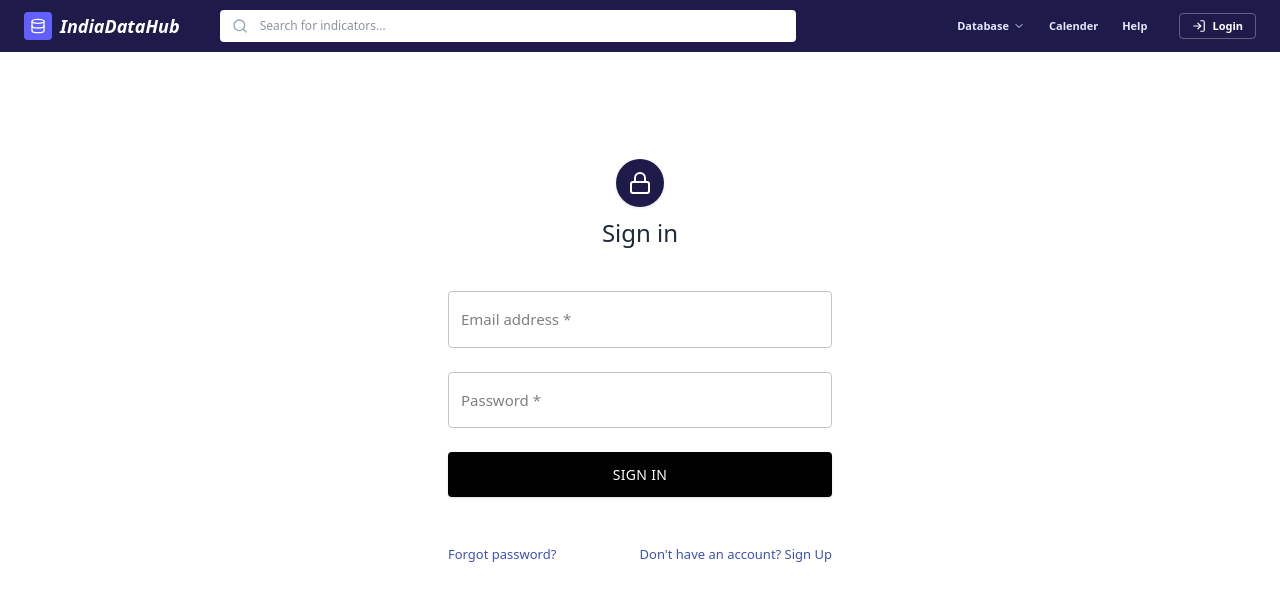
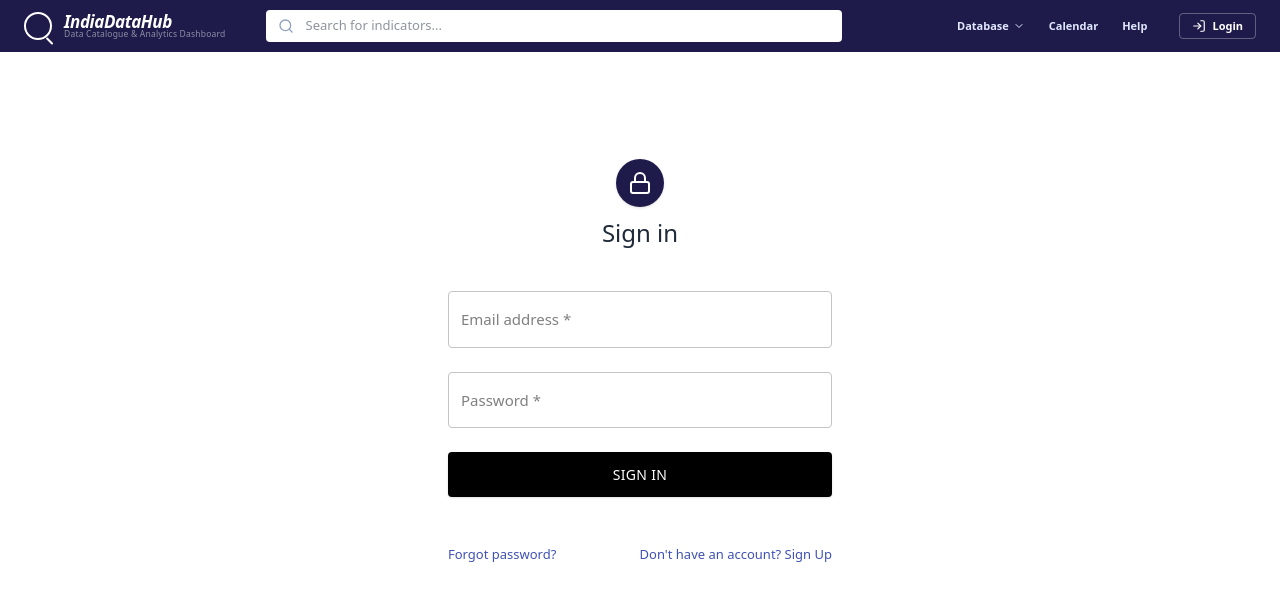
Before and after one commit to Sumit01-tech/React-Assignment-for-IndiaDataHub, a React (Vite) app in the folder indiadatahub/: page /login in a window 1280 px wide. Shown: the top 600 px of the page. Built offline with nearby package versions, Linux system fonts and the light colour scheme.

Commit message:
React App

```diff
--- a/indiadatahub/index.html
+++ b/indiadatahub/index.html
@@ -2,9 +2,10 @@
 <html lang="en">
   <head>
     <meta charset="UTF-8" />
-    <link rel="icon" type="image/svg+xml" href="/vite.svg" />
+    <link rel="icon" type="image/png" href="/logo.png" />
+
     <meta name="viewport" content="width=device-width, initial-scale=1.0" />
-    <title>indiadatahub</title>
+    <title>IndiaDataHub | Data Catalogue & Analytics</title>
   </head>
   <body>
     <div id="root"></div>
--- a/indiadatahub/src/components/Navbar.jsx
+++ b/indiadatahub/src/components/Navbar.jsx
@@ -1,21 +1,32 @@
-import { Search, ChevronDown, Database, LogIn } from 'lucide-react';
+import React from 'react';
+import { Search, ChevronDown, LogIn } from 'lucide-react';
 
 const Navbar = ({ isLoginPage }) => {
     return (
         <header className="h-13 bg-[#1e1b4b] text-white flex items-center justify-between px-6 shrink-0 z-50">
             <div className="flex items-center gap-10 flex-1 min-w-0">
-                <div className="flex items-center gap-2">
-                    <div className="w-7 h-7 bg-indigo-500 rounded flex items-center justify-center">
-                        <Database className="text-white w-4 h-4" />
+                <div className="flex items-center gap-3">
+                    <div className="relative w-7 h-7 flex items-center justify-center shrink-0">
+                        <div className="absolute inset-0 border-2 border-white rounded-full"></div>
+                        <div
+                            className="absolute -bottom-0.5 -right-0.5 w-2.25 h-[2.2px] bg-white rotate-45 rounded-full"
+                        ></div>
                     </div>
-                    <span className="text-lg font-bold italic">IndiaDataHub</span>
+                    <div className="flex flex-col -space-y-1">
+                        <span className="text-[17px] font-bold italic tracking-tight leading-tight">
+                            IndiaDataHub
+                        </span>
+                        <span className="text-[8.5px] text-white/50 font-light tracking-wide">
+                            Data Catalogue & Analytics Dashboard
+                        </span>
+                    </div>
                 </div>
                 <div className="relative w-full max-w-xl">
                     <Search className="absolute left-3 top-1/2 -translate-y-1/2 w-4 h-4 text-slate-400" />
                     <input
                         type="text"
                         placeholder="Search for indicators..."
-                        className="w-full bg-white text-slate-800 text-xs py-2 pl-10 pr-4 rounded-sm outline-none"
+                        className="w-full bg-white text-slate-800 text-[13px] py-1.5 pl-10 pr-4 rounded-sm outline-none"
                     />
                 </div>
             </div>
@@ -25,7 +36,7 @@ const Navbar = ({ isLoginPage }) => {
                     <ChevronDown size={12} />
                 </div>
                 <div className="cursor-pointer hover:text-white transition-colors">
-                    <span>Calender</span>
+                    <span>Calendar</span>
                 </div>
                 <div className="cursor-pointer hover:text-white transition-colors">
                     <span>Help</span>
@@ -36,8 +47,12 @@ const Navbar = ({ isLoginPage }) => {
                         <span className="font-bold">Login</span>
                     </div>
                 ) : (
-                    <div className="w-8 h-8 rounded-full bg-indigo-500 flex items-center justify-center text-[10px] border border-indigo-400 font-bold shrink-0 ml-2 uppercase">
-                        JD
+                    <div className="w-8 h-8 rounded-full border border-white/20 overflow-hidden flex items-center justify-center ml-2 cursor-pointer hover:border-white/40 transition-colors bg-indigo-900">
+                        <img
+                            src="https://api.dicebear.com/7.x/avataaars/svg?seed=Scooter"
+                            alt="User Profile"
+                            className="w-full h-full object-cover"
+                        />
                     </div>
                 )}
             </div>
```
Also changed, not shown: indiadatahub/public/logo.png (added).
